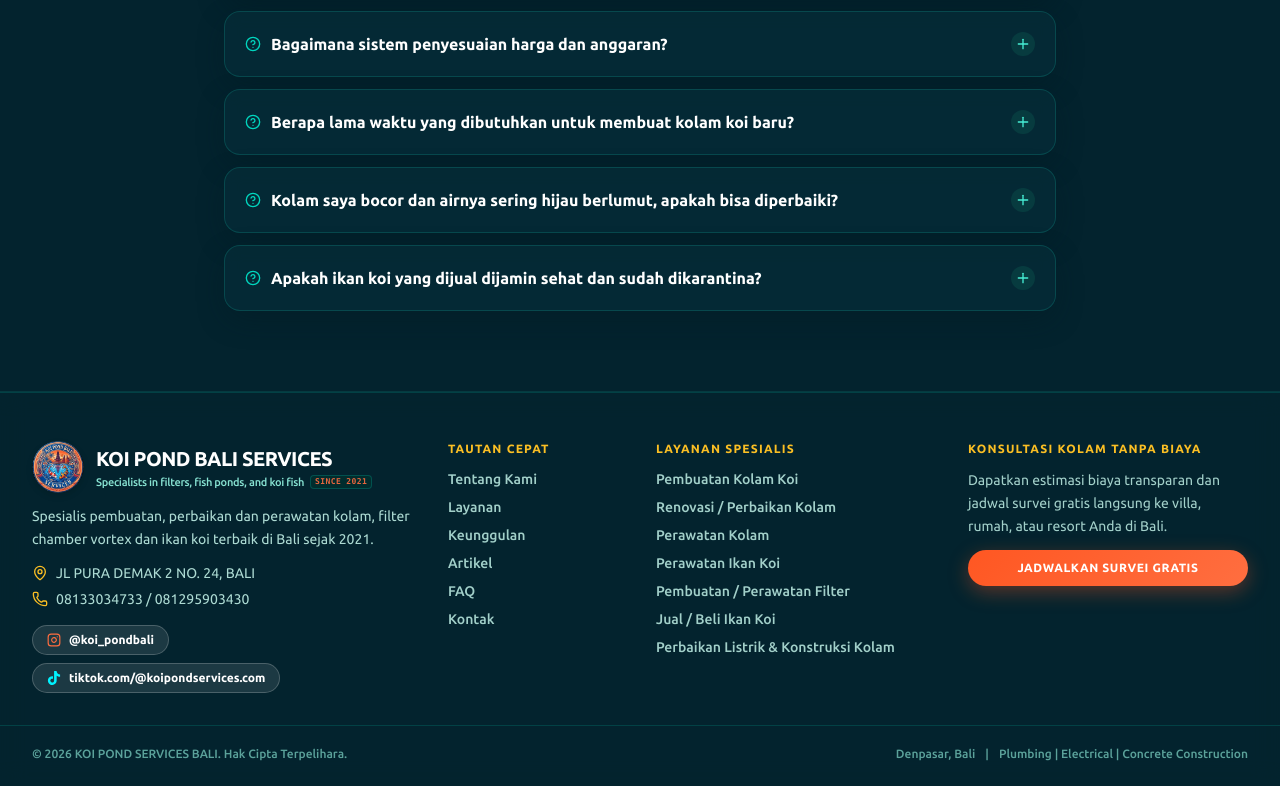
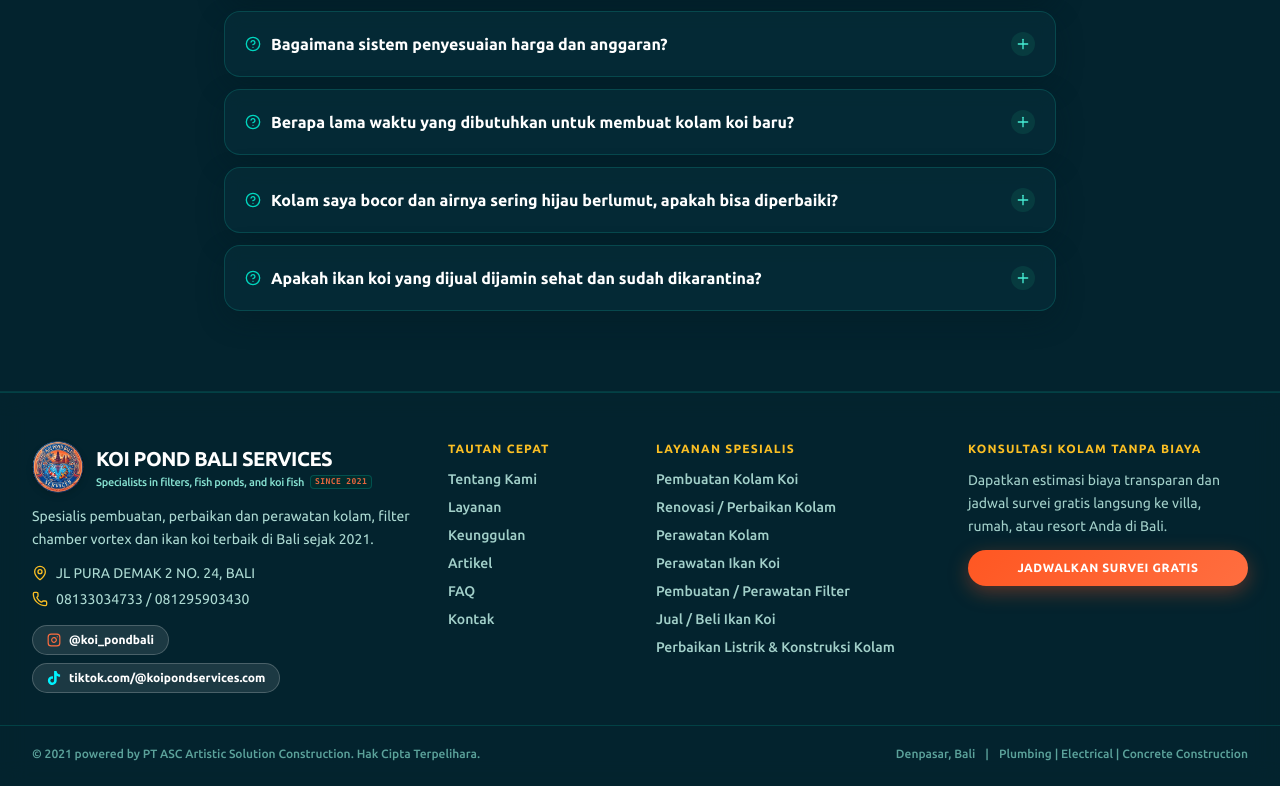
Before and after one commit to Reggyzul/koi-pond-bali, a React (Vite) app: page / in a window 1280 px wide. Shown: the part 3579-4365 px from the top of the page. Built offline with nearby package versions, Linux system fonts and the light colour scheme.

Commit message:
Update footer copyright to 2021 powered by PT ASC Artistic Solution Construction

```diff
--- a/src/components/Footer.tsx
+++ b/src/components/Footer.tsx
@@ -207,7 +207,7 @@ export default function Footer({ onOpenConsultation, onSelectSection }: FooterPr
       {/* Sub-Footer copyrights */}
       <div className="max-w-7xl mx-auto px-4 sm:px-6 lg:px-8 pt-5 flex flex-col sm:flex-row items-center justify-between gap-3 text-xs text-teal-200/60 font-medium">
         <div>
-          &copy; {new Date().getFullYear()} KOI POND SERVICES BALI. {t?.footer?.rights || 'Hak Cipta Terpelihara.'}
+          &copy; 2021 powered by PT ASC Artistic Solution Construction. {t?.footer?.rights || 'Hak Cipta Terpelihara.'}
         </div>
 
         <div className="flex gap-2.5">
```
